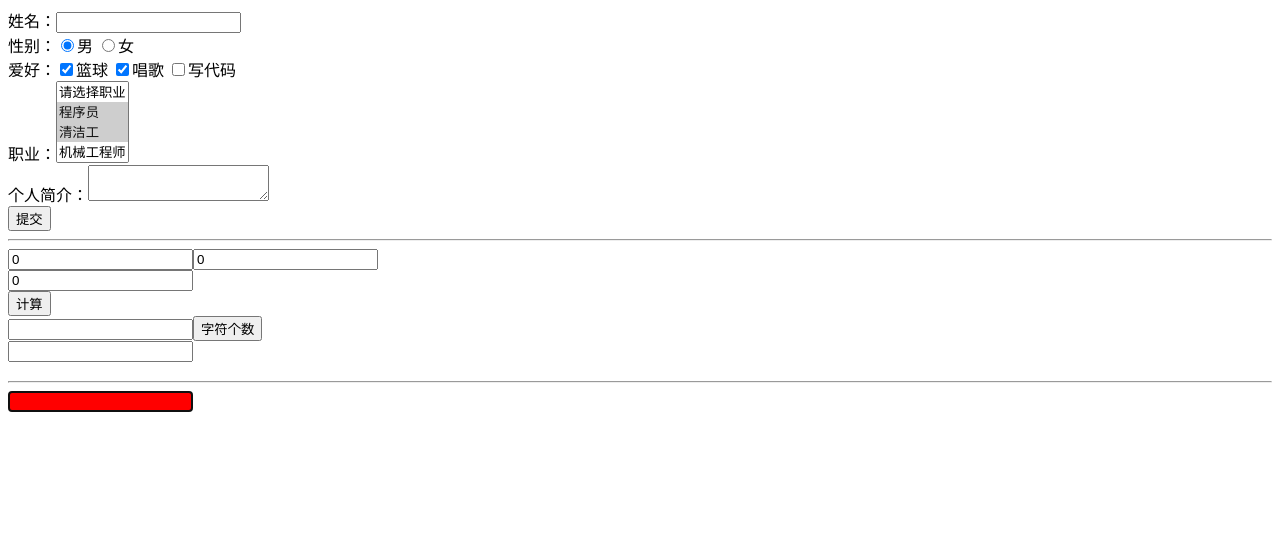
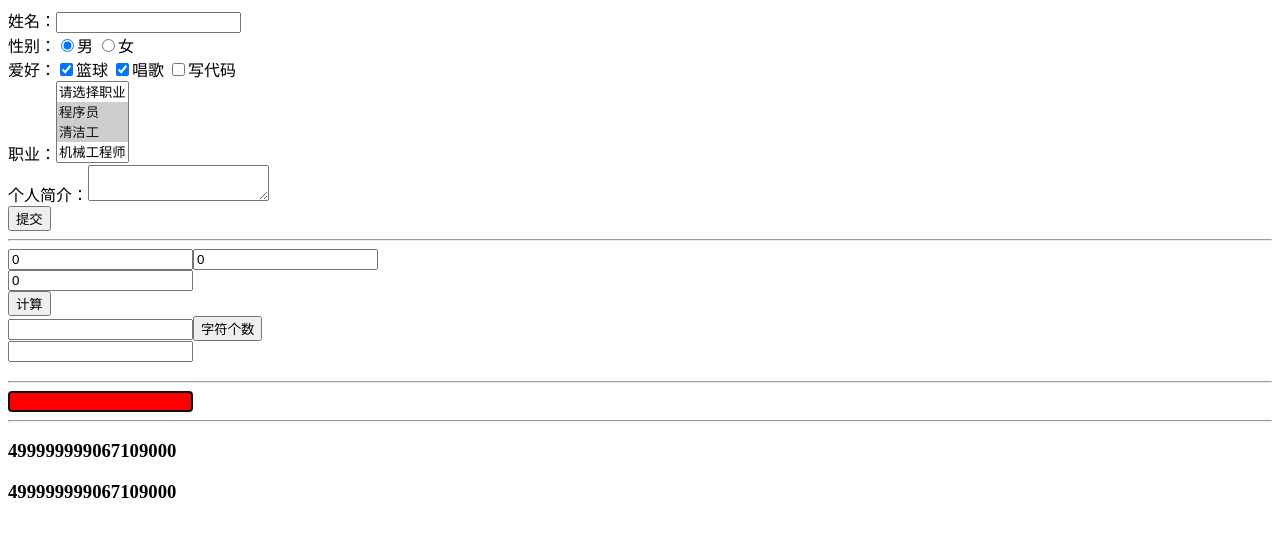
Before and after one commit to MrJiangChuan/vue-demo2, a Vue app: page / in a window 1280 px wide. Shown: the top 536 px of the page. Built offline with nearby package versions, Linux system fonts and the light colour scheme.

Commit message:
增加了计算属性

```diff
--- a/src/App.vue
+++ b/src/App.vue
@@ -31,6 +31,12 @@
     <hr/>
     <!--自定义指令-->
     <input type="text" v-focus v-bgcolor="bgcolor" />
+    <hr/>
+    <!--计算属性[与方法区别在于是否具有缓存]-->
+   <h3>{{computeFun1}}</h3>
+    <h3>{{computeFun1}}</h3>
+<!--    <h3>{{methodFun1()}}</h3>
+    <h3>{{methodFun1()}}</h3> -->
   </div>
 </template>
 
@@ -50,7 +56,8 @@ export default {
         result: 0,
         text: '',
         msg: '',
-        bgcolor: {color: 'red'}
+        bgcolor: {color: 'red'},
+        msg1: 'ABCDEFG'
     }
   },
   methods: {
@@ -63,9 +70,25 @@ export default {
     },
     count() {
       console.log(this.text.length)
+    },
+    methodFun1: function() {
+      // return this.msg1.split('').reverse().join('')
+      let sum=0
+      for(let i=0;i<1000000000;i++){
+        sum += i
+      }
+      return sum
     }
   },
   computed: {
+    computeFun1: function() {
+      // return this.msg1.split('').reverse().join('')
+      let sum=0
+      for(let i=0;i<1000000000;i++){
+        sum += i
+      }
+      return sum
+    }
 
   },
   //局部指令
```
